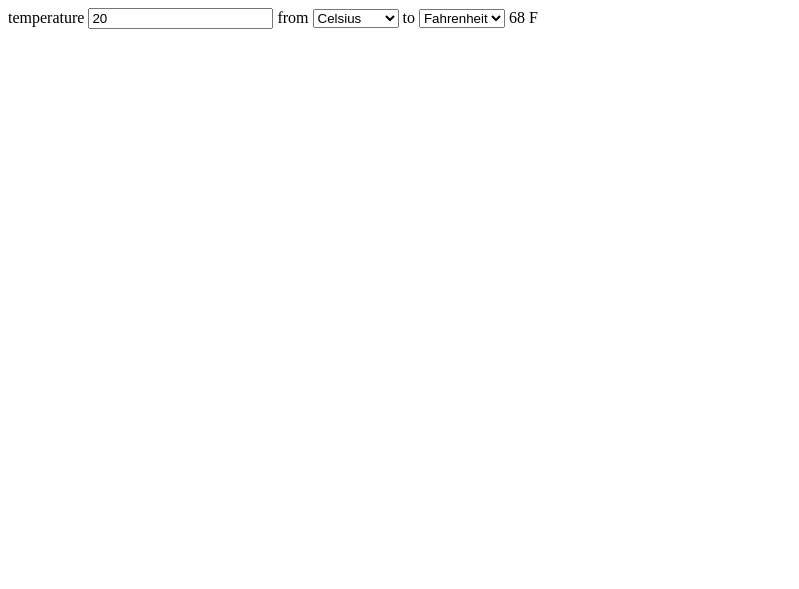
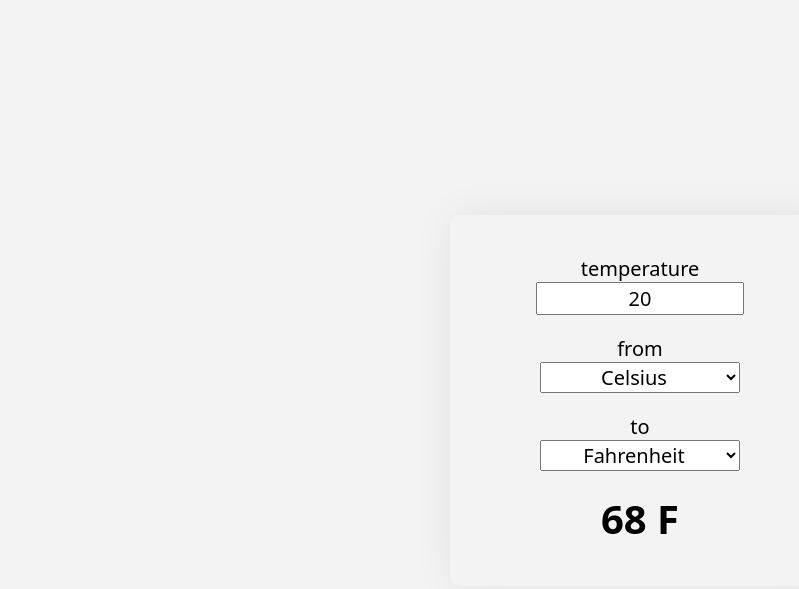
Before and after one commit to chhantyalsapana040-spec/TemperatureConverterPWA, a plain HTML site: page index.html in a window 1280 px wide. Shown: the whole page, without its empty margins (0-799 px from the left). Drawn offline with Linux system fonts and the light colour scheme.

Commit message:
Update index.html

```diff
--- a/index.html
+++ b/index.html
@@ -5,6 +5,7 @@
 <meta name="viewport" content="width=device-width,initial-scale=1" />
 <link rel="shortcut icon" href="https://c.s-microsoft.com/favicon.ico?v2" />
 <link rel="manifest" href="/manifest.json">
+<link rel="stylesheet" href="converter.css">
 <title>Temperature converter</title>
 </head>
 <body>
```
